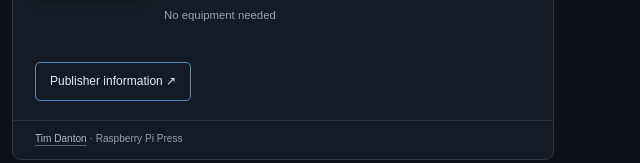
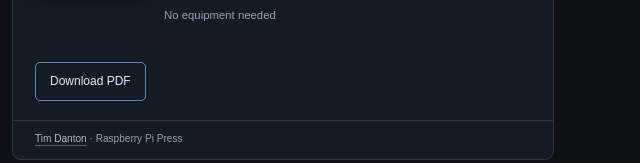
Before and after one commit to cabralacarter/cabralacarter.github.io, a plain HTML site: page resources/index.html in a window 1280 px wide. Shown: the part 3457-3620 px from the top of the page, 636-1276 px from the left. Drawn offline with Linux system fonts and the light colour scheme.

Commit message:
adding computers that made the world
adding computers that made the world

```diff
--- a/resources/index.html
+++ b/resources/index.html
@@ -333,7 +333,7 @@
               <p class="book-hardware">No equipment needed</p>
             </div>
           </div>
-          <div class="book-actions"><a class="pdf-action" href="https://magazine.raspberrypi.com/books/the-computers-that-made-the-world-1st-edition" target="_blank" rel="noopener">Publisher information ↗</a></div>
+          <div class="book-actions"><a class="pdf-action" href="pdf/computersthatmadetheworld.pdf" download> Download PDF</a></div>
           <p class="book-credit"><a href="https://magazine.raspberrypi.com/books/the-computers-that-made-the-world-1st-edition" target="_blank" rel="noopener" aria-label="Publisher information for The Computers That Made the World (new tab)">Tim Danton</a> · Raspberry Pi Press</p>
         </article>
         <article class="resource-card" id="computers-britain" data-resource data-topics="history" data-search="The Computers That Made Britain Computer history Take a closer look at Britain’s home computer revolution and the machines that introduced a generation to computing. history technology 1980s retro vintage home computer Tim Danton No equipment needed Computer history" aria-labelledby="title-computers-britain">
```
Also changed, not shown: 2 other files.
